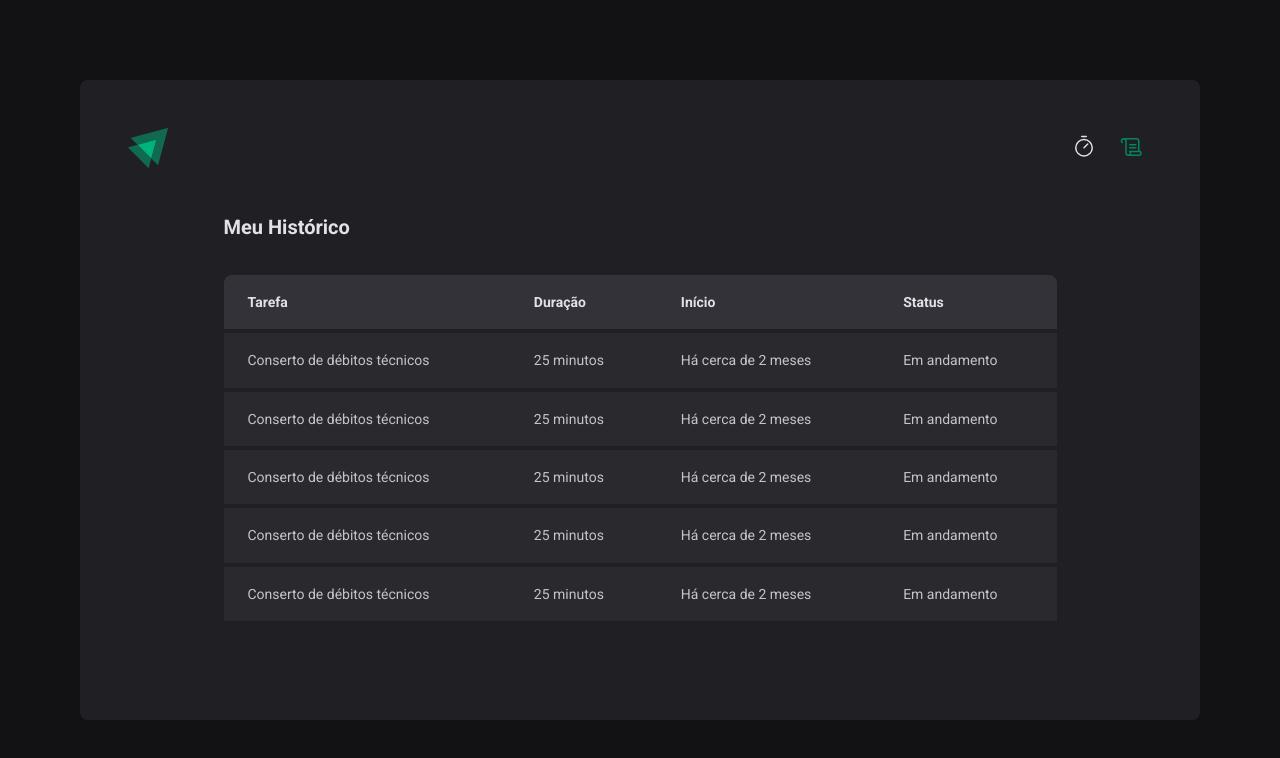
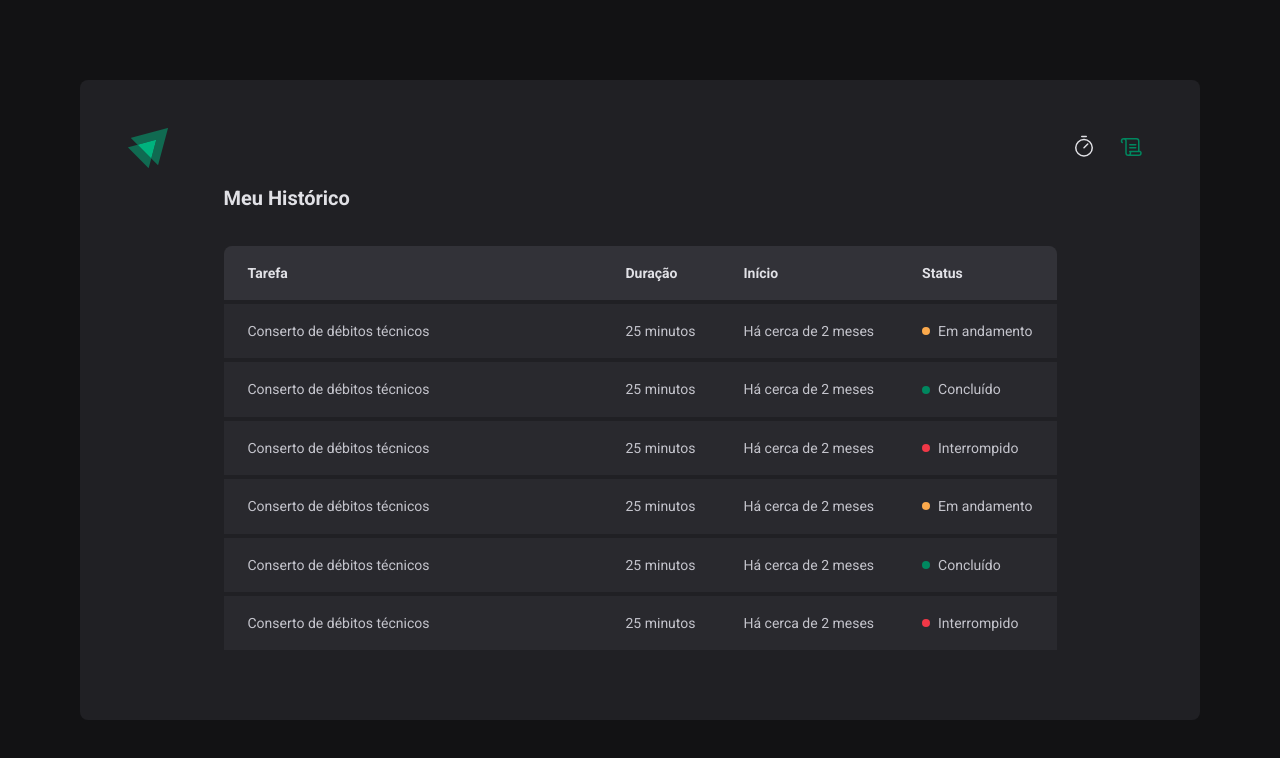
Before and after one commit to lucasfreittas/ignite-timer, a React (Vite) app: page /historic in a window 1280 px wide. Shown: the top 758 px of the page. Built offline with nearby package versions, Linux system fonts and the light colour scheme.

Commit message:
feat: install react-hook-form and zod

```diff
--- a/package.json
+++ b/package.json
@@ -10,11 +10,14 @@
     "preview": "vite preview"
   },
   "dependencies": {
+    "@hookform/resolvers": "^3.3.4",
     "@phosphor-icons/react": "^2.0.15",
     "react": "^18.2.0",
     "react-dom": "^18.2.0",
+    "react-hook-form": "^7.49.3",
     "react-router-dom": "^6.21.2",
-    "styled-components": "^6.1.8"
+    "styled-components": "^6.1.8",
+    "zod": "^3.22.4"
   },
   "devDependencies": {
     "@types/react": "^18.2.43",
--- a/src/Pages/Historic/index.tsx
+++ b/src/Pages/Historic/index.tsx
@@ -1,4 +1,4 @@
-import { Container } from './styles';
+import { Container, Status } from './styles';
 
 export function Historic() {
 
@@ -22,32 +22,39 @@ export function Historic() {
             <td>Conserto de débitos técnicos</td>
             <td>25 minutos</td>
             <td>Há cerca de 2 meses</td>
-            <td><span/>Em andamento</td>
+            <td><Status statusColor='yellow'>Em andamento</Status></td>
           </tr>
           <tr>
             <td>Conserto de débitos técnicos</td>
             <td>25 minutos</td>
             <td>Há cerca de 2 meses</td>
-            <td><span/>Em andamento</td>
+            <td><Status statusColor='green'>Concluído</Status></td>
           </tr>
           <tr>
             <td>Conserto de débitos técnicos</td>
             <td>25 minutos</td>
             <td>Há cerca de 2 meses</td>
-            <td><span/>Em andamento</td>
+            <td><Status statusColor='red'>Interrompido</Status></td>
           </tr>
           <tr>
             <td>Conserto de débitos técnicos</td>
             <td>25 minutos</td>
             <td>Há cerca de 2 meses</td>
-            <td><span/>Em andamento</td>
+            <td><Status statusColor='yellow'>Em andamento</Status></td>
           </tr>
           <tr>
             <td>Conserto de débitos técnicos</td>
             <td>25 minutos</td>
             <td>Há cerca de 2 meses</td>
-            <td><span/>Em andamento</td>
+            <td><Status statusColor='green'>Concluído</Status></td>
           </tr>
+          <tr>
+            <td>Conserto de débitos técnicos</td>
+            <td>25 minutos</td>
+            <td>Há cerca de 2 meses</td>
+            <td><Status statusColor='red'>Interrompido</Status></td>
+          </tr>
+
         </tbody>
       </table>
 
--- a/src/Pages/Historic/styles.ts
+++ b/src/Pages/Historic/styles.ts
@@ -21,6 +21,7 @@ export const Container = styled.div`
             font-weight: 700;
             color: ${props => props.theme.GRAY_200};
 
+
             &:first-child{
                 border-radius: 0.8rem 0 0 0;
             };
@@ -34,7 +35,39 @@ export const Container = styled.div`
         tbody td{
             padding: 1.6rem 2.4rem;
             background-color: ${props => props.theme.GRAY_900};
+            white-space: nowrap;
 
+            &:first-of-type{
+                width: 50%;
+            };
         };
     };
 `;
+
+const STATUS_COLOR = { // Cria um objeto com as chaves e valores que iremos aceitar
+    yellow: 'YELLOW_500',
+    green: 'GREEN_500',
+    red: 'RED_500',
+} as const
+
+interface StatusProps{ // Passa essa informação como uma propriedade chamada statusColor
+    statusColor: keyof typeof STATUS_COLOR
+};
+
+
+export const Status = styled.span<StatusProps>` // Passa essa prorpriedade para o componente
+    display: flex;
+    flex: 0;
+    align-items: center;
+    justify-content: flex-start;
+    gap: 0.8rem;
+    &::before{
+        content: '';
+        display: block;
+        width: 100%;
+        width: 0.8rem;
+        height: 0.8rem;
+        border-radius: 100%;
+        background-color: ${props => props.theme[STATUS_COLOR[props.statusColor]]}; // Procura no nosso theme essa cor
+    };
+`;
--- a/src/Pages/Home/index.tsx
+++ b/src/Pages/Home/index.tsx
@@ -6,22 +6,45 @@ import {
         TimerContainer
 } from './styles';
 import { useState } from "react";
-
+import { useForm } from "react-hook-form"; //useForm para configurações do formulário, react-hook-form a bilbioteca
+import { zodResolver } from "@hookform/resolvers/zod"; // Biblioteca integrada com react-hook-form para validação do formulário
+import * as zod from 'zod' // Importando todas as funções do zod como zod
 
 export function Home() {
 
   const [statusButton, setStatusButton] = useState('');
 
-  function handleStopAndPlayButton(){
-     event.preventDefault();
-     setStatusButton(statusButton === '' ? 'stopButton' : '');
+  const newTaskValidationSchema = zod.object({ // Esquema de validação do formulário
+    task: zod.string().min(1, "Informe a tarefa"), // Input nomeado como task é uma string com no mínimo 1 letra e caso erro mensagem
+    minutesAmount: zod.number() //Input nomeado como minutesAmount é do timpo número
+                  .min(5, 'A tarefa precisa ser de no mínimo 5 minutos') // Com no mínimo valor 5
+                  .max(60, 'A tarefa precisa ser de no máximo 60 minutos'), // No máximo valor 60
+
+  });
+
+  type NewTaskData = zod.infer<typeof newTaskValidationSchema> // Integração do zod com typescript para puxar diretamente as tipagens dos inputs, caso não utilize zod criar uma interface
+
+  const { register, handleSubmit, watch, reset } = useForm<NewTaskData>({ // Criação do formulário com a biblioteca + passando as tipagens validadas no zod
+    resolver: zodResolver(newTaskValidationSchema), // Integrando o resolver no nosso formulário
+    defaultValues: { // Definindo valores padrões para cada input
+      task: '',
+      minutesAmount: 0,
+    }
+  });
+
+  function handleCreateTask(data: NewTaskData){
+    console.log(data)
+    reset()
   };
+
+  const task = watch('task')
+  const isInputEmpty = !task
 
   return (
     <Container>
       <InputContainer
         id="taskForm"
-        onSubmit={handleStopAndPlayButton}
+        onSubmit={handleSubmit(handleCreateTask)}
       >
         <p>Você trabalha em</p>
 
@@ -30,6 +53,8 @@ export function Home() {
           placeholder='Dê um nome para o seu projeto'
           form="taskForm"
           list="taskSuggestions"
+          {...register('task')} // Criação de input integrado com biblioteca
+
         />
 
         <datalist id='taskSuggestions'>
@@ -48,6 +73,7 @@ export function Home() {
           step={5}
           min={0}
           max={60}
+          {...register('minutesAmount', {valueAsNumber: true})} // Criação de input integrado com biblioteca e setando pra devolver como número
         />
         <p>minutos.</p>
       </InputContainer>
@@ -64,6 +90,7 @@ export function Home() {
         className={statusButton}
         form="taskForm"
         type="submit"
+        disabled={isInputEmpty}
       >
         {statusButton === '' ? <Play size={20} /> : <HandPalm size={20} />}
         {statusButton === '' ? 'Começar' : 'Interromper'}
--- a/src/Pages/Home/styles.ts
+++ b/src/Pages/Home/styles.ts
@@ -6,6 +6,8 @@ export const Container = styled.section`
 
     width: 65.5rem;
     gap: 6.4rem;
+
+    margin: auto;
 
 `;
 
--- a/src/Styles/Themes/default.ts
+++ b/src/Styles/Themes/default.ts
@@ -5,6 +5,8 @@ export const defaultTheme = {
 
     RED_700: '#7A1921',
     RED_500: '#F03847',
+
+    YELLOW_500: '#FBA94C',
 
     GRAY_900: '#29292E',
     GRAY_800: '#121214',
```
Also changed, not shown: 1 other file (tests, documents, lock files or other folders).
